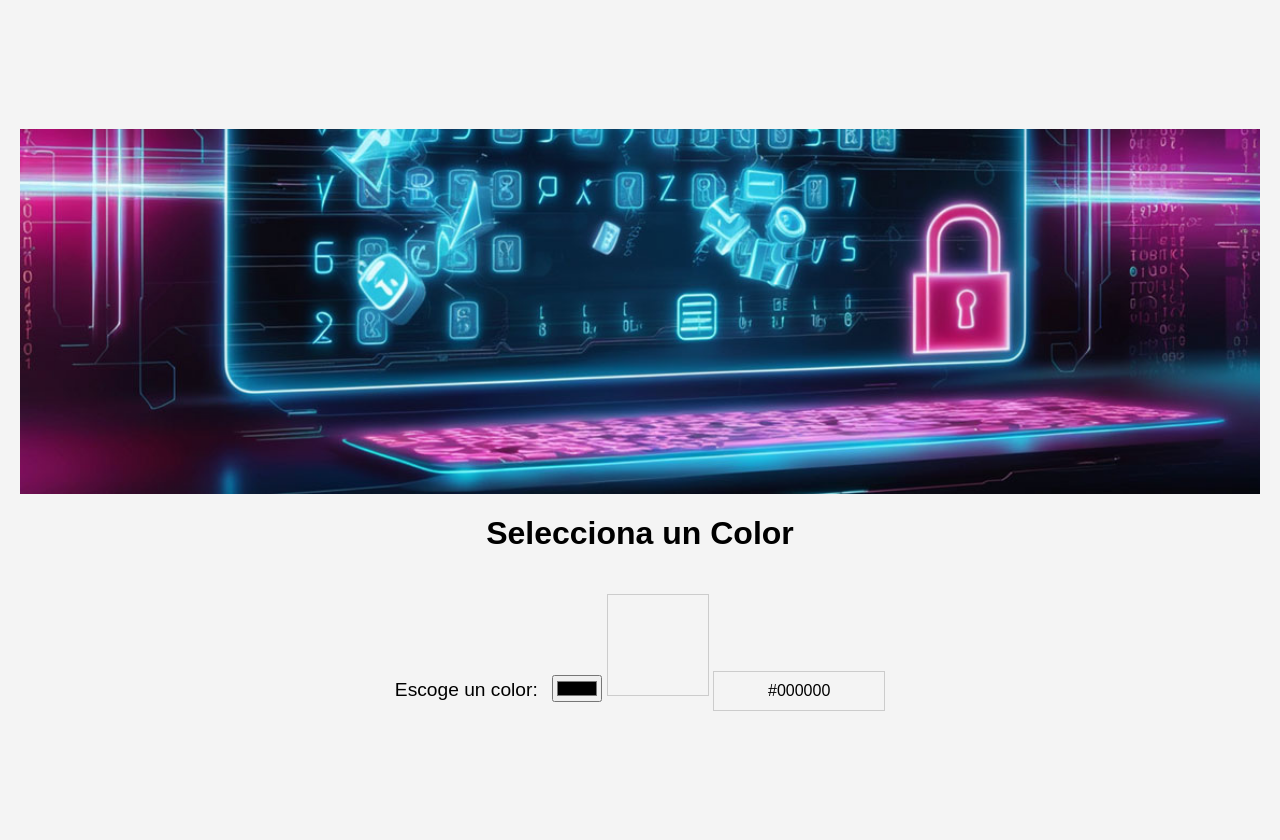
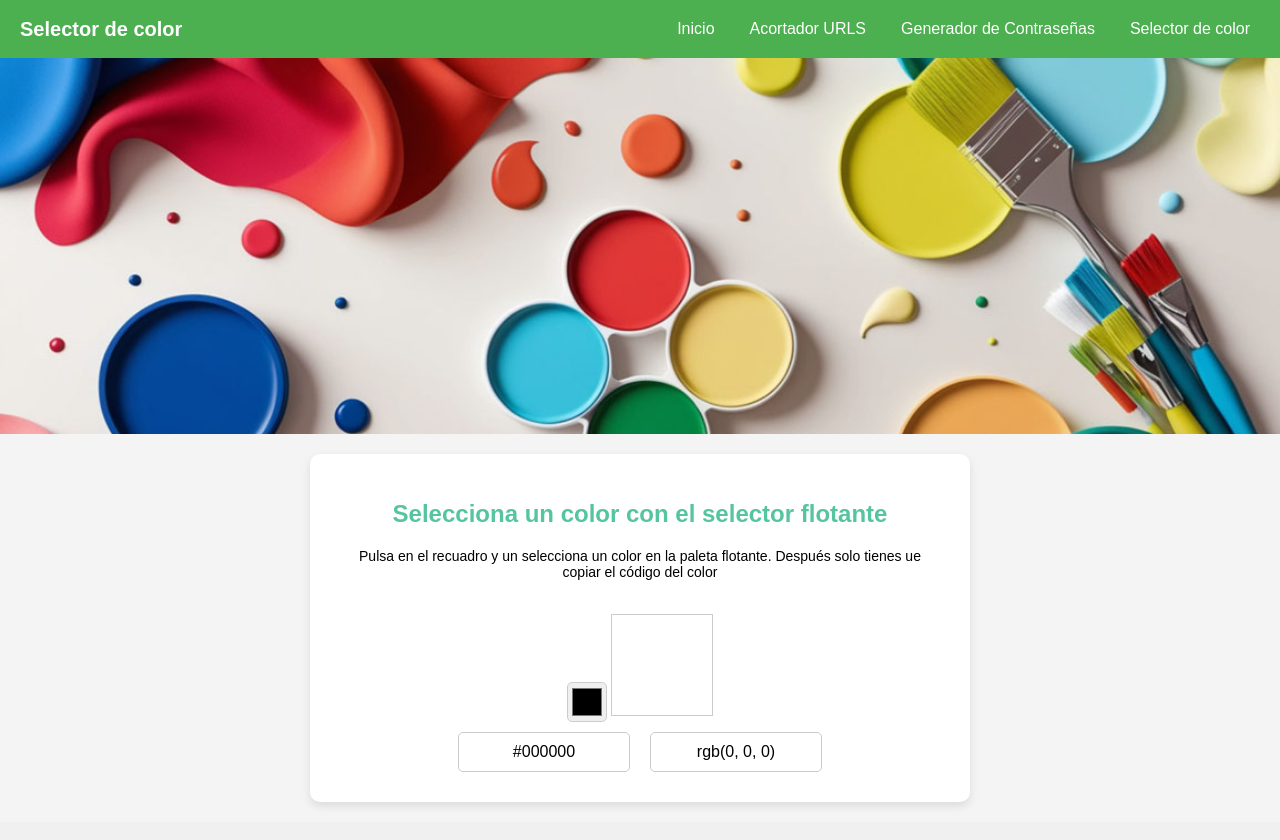
Before and after one commit to toni7489/aplicacion-flask, a Flask app: page /colorpicker in a window 1280 px wide. After the commit the page ends 805 px from the top, so only its background shows below. Run offline with Flask 3, Linux system fonts and the light colour scheme.

Commit message:
version10

```diff
--- /dev/null
+++ b/static/css/colorpicker.css
@@ -0,0 +1,59 @@
+
+.container {
+    background-color: #fff;
+    padding: 30px;
+    border-radius: 10px;
+    box-shadow: 0 4px 10px rgba(0, 0, 0, 0.1);
+    width: 100%;
+    max-width: 600px;
+    text-align: center;
+}
+
+h1 {
+    font-size: 2rem;
+    margin-bottom: 20px;
+    color: #333;
+}
+
+/* Estilo del selector de color incrustado */
+#color-picker {
+    width: 40px;
+    height: 40px;
+    border-radius: 5px;
+    cursor: pointer;
+    border: 1px solid #ccc;
+    margin-top: 20px;
+}
+
+/* Cuadro que muestra el color seleccionado */
+#color-display {
+    width: 100px;
+    height: 100px;
+    margin-top: 20px;
+    border: 1px solid #ccc;
+    display: inline-block;
+}
+
+.color-info {
+    margin-top: 10px;
+    display: flex;
+    justify-content: center;
+    gap: 20px;
+}
+
+.color-info div {
+    padding: 10px;
+    border: 1px solid #ccc;
+    border-radius: 5px;
+    width: 150px;
+    text-align: center;
+    display: flex;
+    justify-content: center;
+    align-items: center;
+}
+
+label {
+    font-size: 1.2rem;
+    margin-bottom: 10px;
+    display: block;
+}
--- a/templates/acortador.html
+++ b/templates/acortador.html
@@ -2,8 +2,8 @@
 <html lang="es">
 <head>
     <script src="{{ url_for('static', filename='js/script.js') }}"></script>
+    <link rel="stylesheet" href="{{ url_for('static', filename='css/estilos.css') }}">
 
-    <link rel="stylesheet" href="{{ url_for('static', filename='css/estilos.css') }}">
     <meta charset="UTF-8">
     <meta name="viewport" content="width=device-width, initial-scale=1.0">
     <meta name="description" content="Acorta y personaliza tus URLs de manera rápida y segura.">
@@ -23,6 +23,7 @@
             <a href="/">Inicio</a>
             <a href="/acortador">Acortador URLS</a>
             <a href="/password">Generador de Contraseñas</a>
+            <a href="/colorpicker">Selector de color</a>
         </div>
     </nav>
 
--- a/templates/colorpicker.html
+++ b/templates/colorpicker.html
@@ -3,91 +3,79 @@
 <head>
     <meta charset="UTF-8">
     <meta name="viewport" content="width=device-width, initial-scale=1.0">
-    <title>Selector de Color con Código Hexadecimal</title>
+    <title>Selector de Color Incrustado</title>
+    <link rel="stylesheet" href="{{ url_for('static', filename='css/estilos.css') }}">
+    <link rel="stylesheet" href="{{ url_for('static', filename='css/colorpicker.css') }}">
+
     <script src="{{ url_for('static', filename='js/script.js') }}"></script>
-    <link rel="stylesheet" href="{{ url_for('static', filename='css/estilos.css') }}">
-    <style>
-        body {
-            font-family: Arial, sans-serif;
-            padding: 20px;
-            display: flex;
-            flex-direction: column;
-            justify-content: center;
-            align-items: center;
-            height: 100vh; /* Para que el contenido ocupe toda la pantalla */
-            margin: 0; /* Elimina el margen por defecto */
-            text-align: center;
-        }
 
-        .content {
-            text-align: center; /* Asegura que el contenido se centre horizontalmente */
-        }
-
-        label {
-            font-size: 1.2rem;
-            margin-right: 10px;
-        }
-
-        input[type="color"] {
-            cursor: pointer;
-            margin-top: 10px;
-        }
-
-        #color-display {
-            width: 100px;
-            height: 100px;
-            margin-top: 20px;
-            border: 1px solid #ccc;
-            display: inline-block;
-        }
-
-        #color-code {
-            margin-top: 10px;
-            padding: 10px;
-            font-size: 1rem;
-            border: 1px solid #ccc;
-            display: inline-block;
-            width: 150px;
-            text-align: center;
-        }
-
-        /* Asegura que la imagen se ajuste al ancho del dispositivo y se mantenga centrada */
-        .responsive-image {
-            width: 100%;
-            height: auto;
-        }
-    </style>
 </head>
 <body>
-    <!-- Imagen de cabecera -->
-    <img src="{{ url_for('static', filename='images/password.jpg') }}" alt="Cabecera" class="responsive-image">
 
-    <!-- Contenedor para centrar el contenido debajo de la imagen -->
-    <div class="content">
-        <h1>Selecciona un Color</h1>
+    <!-- Menú de Navegación -->
+    <nav class="navbar">
+        <div class="logo">Selector de color</div>
+        <div class="menu-icon" onclick="toggleMenu()">
+            <span></span>
+            <span></span>
+            <span></span>
+        </div>
+        <div class="menu">
+            <a href="/">Inicio</a>
+            <a href="/acortador">Acortador URLS</a>
+            <a href="/password">Generador de Contraseñas</a>
+            <a href="/colorpicker">Selector de color</a>
+        </div>
+    </nav>
 
-        <label for="color-picker">Escoge un color:</label>
+       <!-- Espacios para imagen y contenido -->
+       <div class="spacer"></div>
+       <img src="{{ url_for('static', filename='images/selector_color.jpg') }}" alt="Cabecera" class="responsive-image">
+       <div class="image-spacer"></div>
+    <!-- Contenedor principal -->
+    <div class="container">
+        <h1 class="title">Selecciona un color con el selector flotante</h1>
+        <p>Pulsa en el recuadro y un selecciona un color en la paleta flotante. Después solo tienes ue copiar el código del color</p>
+
+
+        <!-- Selector de color incrustado -->
         <input type="color" id="color-picker">
 
-        <!-- Cuadro que muestra el color -->
+        <!-- Cuadro que muestra el color seleccionado -->
         <div id="color-display"></div>
 
-        <!-- Recuadro que muestra el código hexadecimal -->
-        <div id="color-code">#000000</div>
+        <!-- Muestra el código en Hex y RGB -->
+        <div class="color-info">
+            <div id="hex-code">#000000</div>
+            <div id="rgb-code">rgb(0, 0, 0)</div>
+        </div>
     </div>
 
     <script>
-        // Obtenemos los elementos
+        // Función para convertir el valor hexadecimal a RGB
+        function hexToRgb(hex) {
+            hex = hex.replace('#', '');
+            let r = parseInt(hex.substring(0, 2), 16);
+            let g = parseInt(hex.substring(2, 4), 16);
+            let b = parseInt(hex.substring(4, 6), 16);
+            return `rgb(${r}, ${g}, ${b})`;
+        }
+
+        // Obtener el selector de color y los elementos de visualización
         const colorPicker = document.getElementById('color-picker');
         const colorDisplay = document.getElementById('color-display');
-        const colorCode = document.getElementById('color-code');
+        const hexCode = document.getElementById('hex-code');
+        const rgbCode = document.getElementById('rgb-code');
 
-        // Función para actualizar el color del cuadro y mostrar el código hexadecimal
+        // Evento para el cambio de color
         colorPicker.addEventListener('input', function() {
-            const color = colorPicker.value; // Valor del color seleccionado
-            colorDisplay.style.backgroundColor = color; // Actualizar el color del cuadro
-            colorCode.textContent = color; // Mostrar el código hexadecimal
+            const selectedColor = colorPicker.value;
+            colorDisplay.style.backgroundColor = selectedColor; // Mostrar el color
+            hexCode.textContent = selectedColor; // Mostrar el código hexadecimal
+            rgbCode.textContent = hexToRgb(selectedColor); // Mostrar el código RGB
         });
     </script>
+<!-- JavaScript -->
+<script src="static/script.js"></script>
 </body>
 </html>
--- a/templates/inicio.html
+++ b/templates/inicio.html
@@ -24,6 +24,7 @@
             <a href="/">Inicio</a>
             <a href="/acortador">Acortador URLS</a>
             <a href="/password">Generador de Contraseñas</a>
+            <a href="/colorpicker">Selector de color</a>
         </div>
     </nav>
 
--- a/templates/password.html
+++ b/templates/password.html
@@ -14,7 +14,7 @@
 <body>
      <!-- Menú de Navegación -->
      <nav class="navbar">
-        <div class="logo">Utilidades</div>
+        <div class="logo">Generador de contraseñas</div>
         <div class="menu-icon" onclick="toggleMenu()">
             <span></span>
             <span></span>
@@ -24,6 +24,7 @@
             <a href="/">Inicio</a>
             <a href="/acortador">Acortador URLS</a>
             <a href="/password">Generador de Contraseñas</a>
+            <a href="/colorpicker">Selector de color</a>
         </div>
     </nav>
 
```
Also changed, not shown: static/images/selector_color.jpg (added).
